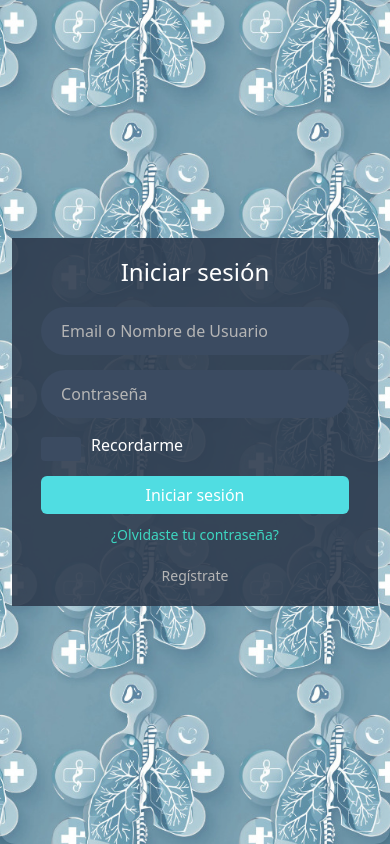
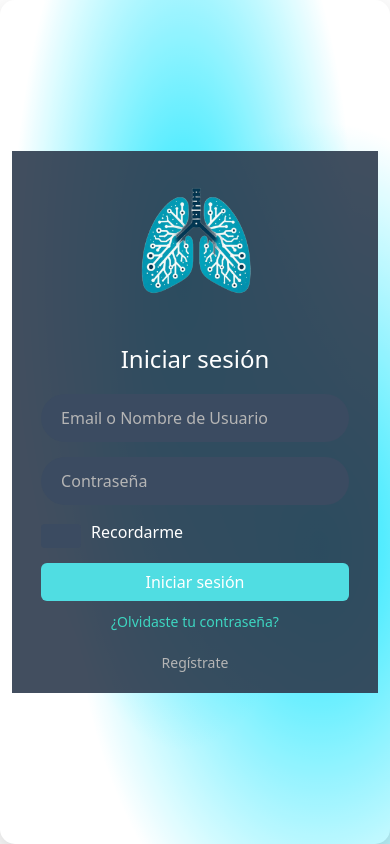
Before and after one commit to EnzoM1/Capstone-DavidMerino-SebastianPalma-EnzoMayo, a Django app: page / in a window 390 px wide. Run offline with Django 5.2, Linux system fonts and the light colour scheme; parts of the project's set-up code (start-up, migrations or seed data) failed here and were passed over.

Commit message:
fondo nuevo + actualizacion visual

```diff
--- a/Aplicacion Web/Onculungnet/Onculungnet/settings.py
+++ b/Aplicacion Web/Onculungnet/Onculungnet/settings.py
@@ -140,7 +140,7 @@ WSGI_APPLICATION = 'Onculungnet.wsgi.application'
 
 DATABASES = {
     'default': dj_database_url.config(
-        default='mysql://root:1234@localhost:3306/Onco2',
+        default='mysql://root:admin@localhost:3306/Onco2',
         conn_max_age=600
     )
 }
--- a/Aplicacion Web/Onculungnet/onco/static/css/styles.css
+++ b/Aplicacion Web/Onculungnet/onco/static/css/styles.css
@@ -7,7 +7,10 @@
 
 body {
     font-family: 'Arial', sans-serif;
-    background: url('../img/b3.jpg') no-repeat center center/cover;
+    background-color: #ffffff;
+    background-image:
+        radial-gradient(at 47% 33%, hsl(186.59, 100%, 50%) 0, transparent 59%),
+        radial-gradient(at 82% 65%, hsl(186.59, 100%, 50%) 0, transparent 55%);
 }
 
 .container {
--- a/Aplicacion Web/Onculungnet/onco/static/css/styles2.css
+++ b/Aplicacion Web/Onculungnet/onco/static/css/styles2.css
@@ -1,7 +1,11 @@
 body {
     font-family: 'Arial', sans-serif;
-    background: url('../img/b3.jpg') no-repeat center center/cover;
+    background-color: #ffffff;
+    background-image:
+        radial-gradient(at 47% 33%, hsl(186.59, 100%, 50%) 0, transparent 59%),
+        radial-gradient(at 82% 65%, hsl(186.59, 100%, 50%) 0, transparent 55%);
 }
+
 
 /* Estilo para el sidebar */
 .sidebar {
--- a/Aplicacion Web/Onculungnet/onco/templates/index.html
+++ b/Aplicacion Web/Onculungnet/onco/templates/index.html
@@ -9,11 +9,26 @@
     <link rel="stylesheet" href="https://cdn.jsdelivr.net/npm/bootstrap-icons@1.10.0/font/bootstrap-icons.css">
     <link href="https://cdn.jsdelivr.net/npm/bootstrap@5.3.3/dist/css/bootstrap.min.css" rel="stylesheet">
     <script src="https://cdn.jsdelivr.net/npm/bootstrap@5.3.3/dist/js/bootstrap.bundle.min.js" integrity="sha384-YvpcrYf0tY3lHB60NNkmXc5s9fDVZLESaAA55NDzOxhy9GkcIdslK1eN7N6jIeHz" crossorigin="anonymous"></script>
+
+    <style>
+        /* Media query to handle the icon moving in small screens */
+        @media (max-width: 760px) {
+            .left-section {
+                display: none; /* Hide left section */
+            }
+            .logo {
+                display: block; /* Show logo in the right section */
+                text-align: center;
+                margin-bottom: 20px;
+            }
+        }
+    </style>
 </head>
 
 <body>
     <div class="container d-flex justify-content-center align-items-center vh-100">
         <div class="row w-100">
+            <!-- Left section will be hidden on small screens -->
             <div class="col-md-6 left-section d-none d-md-flex">
                 <div class="logo mb-4">
                     <img src="{% static 'img/pulmon_icon2.png' %}" alt="Logo" style="height: 150px; width: auto; transition: filter 0.3s ease;" onmouseover="this.style.filter='invert(1)'" onmouseout="this.style.filter='invert(0)'">
@@ -25,6 +40,10 @@
             </div>
             <div class="col-md-6 right-section">
                 <div class="login-box">
+                    <!-- Logo will be moved here for small screens -->
+                    <div class="logo mb-4 d-md-none">
+                        <img src="{% static 'img/pulmon_icon2.png' %}" alt="Logo" style="height: 150px; width: auto; transition: filter 0.3s ease;" onmouseover="this.style.filter='invert(1)'" onmouseout="this.style.filter='invert(0)'">
+                    </div>
                     <h2>Iniciar sesión</h2>
                     <form action="" method="POST">
                         {% csrf_token %}
```
